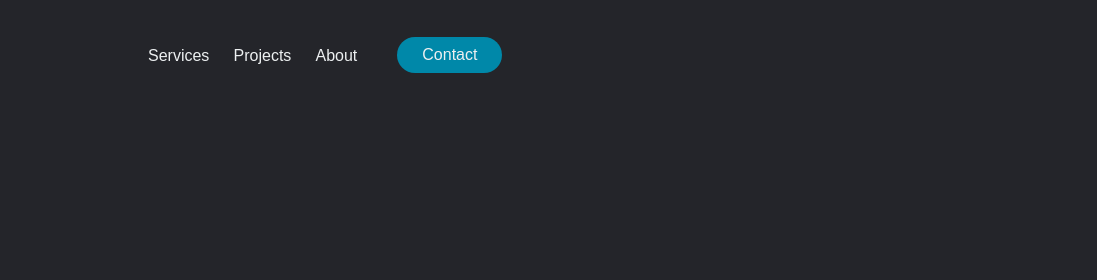
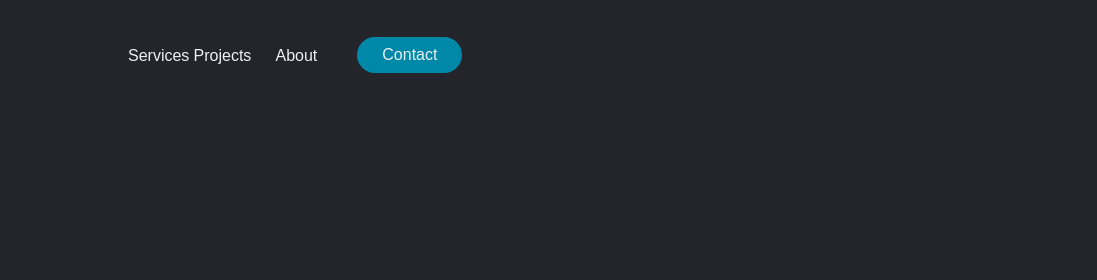
Before and after one commit to KieniL/css-learning, a plain HTML site: page navbar/_3/index.html in a window 1280 px wide. Shown: the top 280 px of the page, 0-1097 px from the left. Drawn offline with Linux system fonts and the light colour scheme; grey boxes are pictures that could not be loaded.

Commit message:
Removed right and left padding first nav child

```diff
--- a/navbar/_3/styles.css
+++ b/navbar/_3/styles.css
@@ -58,7 +58,7 @@ nav {
 }
 
 .nav_links li:nth-child(1) {
-    padding: 0px 20px;
+    padding: 0px 00px;
 }
 
 .nav_links li a {
```
Also changed, not shown: 1 other file.
